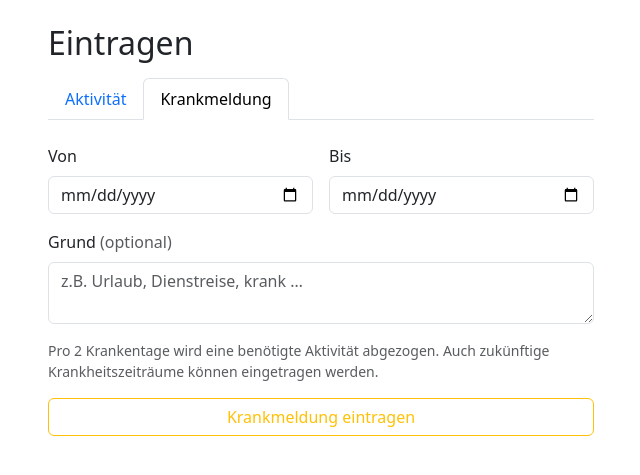
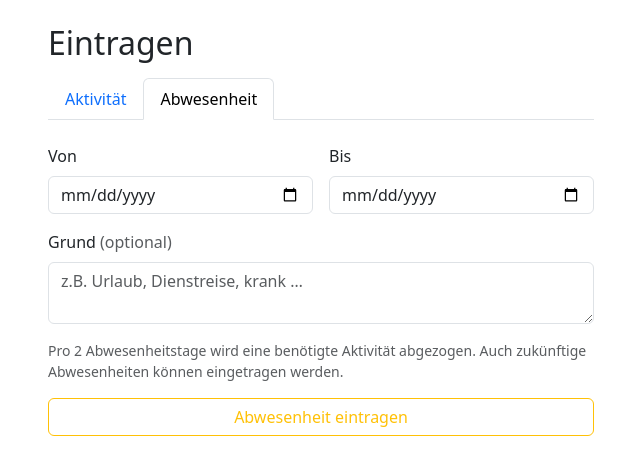
Before and after one commit to total-verpLANt/sport-challenge, a Python web app: template app/templates/activities/log.html in a window 1280 px wide, after a click on "Abwesenheit". Shown: the part 56-531 px from the top of the page, without its empty margins (319-959 px from the left). Run offline with Jinja, Linux system fonts and the light colour scheme; the template is opened without the code that fills it, so the values that code supplies are empty; some libraries are stand-ins or nearby versions.

Commit message:
feat(absence): UI-Wording Krankheit → Abwesenheit, Emoji 🤒 → 🚫
Nutzersichtbare Texte und Emojis neutralisiert (Modell/Routen/Variablen
bleiben unverändert sick_*):
- log.html: Tab, Button, Hilfetexte
- my_week.html: Card-Titel, Badge "🚫 Abwesend", Hilfe-/Confirm-Texte
- dashboard/index.html + leaderboard.html: 🤒 → 🚫, title "Abwesend"
- challenges/detail.html: Button + Lösch-Bestätigungstexte
- challenge_activities.py: Flash-Messages

Co-Authored-By: Claude Opus 4.8 <noreply@anthropic.com>

```diff
--- a/app/templates/activities/log.html
+++ b/app/templates/activities/log.html
@@ -16,7 +16,7 @@
         <button class="nav-link" id="sick-tab" data-bs-toggle="tab"
                 data-bs-target="#sick-panel" type="button" role="tab"
                 aria-controls="sick-panel" aria-selected="false">
-          Krankmeldung
+          Abwesenheit
         </button>
       </li>
     </ul>
@@ -74,7 +74,7 @@
     </form>
     </div>{# end activity-panel #}
 
-    {# Tab 2: Krankmeldung #}
+    {# Tab 2: Abwesenheit #}
     <div class="tab-pane fade" id="sick-panel" role="tabpanel">
       <form method="post" action="{{ url_for('challenge_activities.sick_period_submit') }}">
         <input type="hidden" name="csrf_token" value="{{ csrf_token() }}">
@@ -98,10 +98,10 @@
                     placeholder="z.B. Urlaub, Dienstreise, krank …"></textarea>
         </div>
         <div class="form-text mb-3">
-          Pro 2 Krankentage wird eine benötigte Aktivität abgezogen.
-          Auch zukünftige Krankheitszeiträume können eingetragen werden.
+          Pro 2 Abwesenheitstage wird eine benötigte Aktivität abgezogen.
+          Auch zukünftige Abwesenheiten können eingetragen werden.
         </div>
-        <button type="submit" class="btn btn-outline-warning w-100">Krankmeldung eintragen</button>
+        <button type="submit" class="btn btn-outline-warning w-100">Abwesenheit eintragen</button>
       </form>
     </div>{# end sick-panel #}
 
--- a/app/templates/challenges/detail.html
+++ b/app/templates/challenges/detail.html
@@ -76,7 +76,7 @@
       </p>
       <div class="d-flex gap-2 flex-wrap">
         <a href="{{ url_for('challenge_activities.log_form') }}#sick-panel"
-           class="btn btn-outline-warning">Krankmeldung eintragen</a>
+           class="btn btn-outline-warning">Abwesenheit eintragen</a>
         <form method="post" action="{{ url_for('challenges.bailout', public_id=challenge.public_id) }}"
               data-confirm="Wirklich aus der Challenge austreten? Bailout-Gebühr: {{ '%.2f'|format(challenge.bailout_fee) }} €">
           <input type="hidden" name="csrf_token" value="{{ csrf_token() }}">
@@ -185,10 +185,10 @@
     <div class="card border-danger">
       <div class="card-body">
         <h6 class="card-title text-danger">Gefahrenzone</h6>
-        <p class="card-text text-muted small">Diese Aktion löscht die Challenge unwiderruflich mit allen Aktivitäten, Krankmeldungen, Bonus-Challenges und Teilnahmen.</p>
+        <p class="card-text text-muted small">Diese Aktion löscht die Challenge unwiderruflich mit allen Aktivitäten, Abwesenheiten, Bonus-Challenges und Teilnahmen.</p>
         <form method="post"
               action="{{ url_for('challenges.delete_challenge', public_id=challenge.public_id) }}"
-              data-confirm="Challenge '{{ challenge.name }}' wirklich löschen? Alle Aktivitäten, Krankmeldungen, Bonus-Challenges und Teilnahmen werden entfernt. Diese Aktion kann NICHT rückgängig gemacht werden."
+              data-confirm="Challenge '{{ challenge.name }}' wirklich löschen? Alle Aktivitäten, Abwesenheiten, Bonus-Challenges und Teilnahmen werden entfernt. Diese Aktion kann NICHT rückgängig gemacht werden."
               class="d-inline">
           <input type="hidden" name="csrf_token" value="{{ csrf_token() }}">
           <button type="submit" class="btn btn-danger">Challenge löschen</button>
--- a/app/templates/dashboard/index.html
+++ b/app/templates/dashboard/index.html
@@ -51,7 +51,7 @@
         {% set wd = p.weeks.get(week_start) %}
         {% if wd %}
           {% if wd.is_sick %}
-          <td class="text-center bg-secondary bg-opacity-25" title="Krankmeldung">🤒</td>
+          <td class="text-center bg-secondary bg-opacity-25" title="Abwesend">🚫</td>
           {% elif is_bailed %}
           <td class="text-center text-muted">–</td>
           {% elif wd.overachieved %}
--- a/app/templates/dashboard/leaderboard.html
+++ b/app/templates/dashboard/leaderboard.html
@@ -52,7 +52,7 @@
         {% set wd = p.weeks.get(week_start) %}
         {% if wd %}
           {% if wd.is_sick %}
-          <td class="text-center bg-secondary bg-opacity-25" title="Krankmeldung">🤒</td>
+          <td class="text-center bg-secondary bg-opacity-25" title="Abwesend">🚫</td>
           {% elif is_bailed %}
           <td class="text-center text-muted">–</td>
           {% elif wd.overachieved %}
```
Also changed, not shown: app/routes/challenge_activities.py (+5 -5 lines), app/templates/activities/my_week.html (+7 -7 lines).
